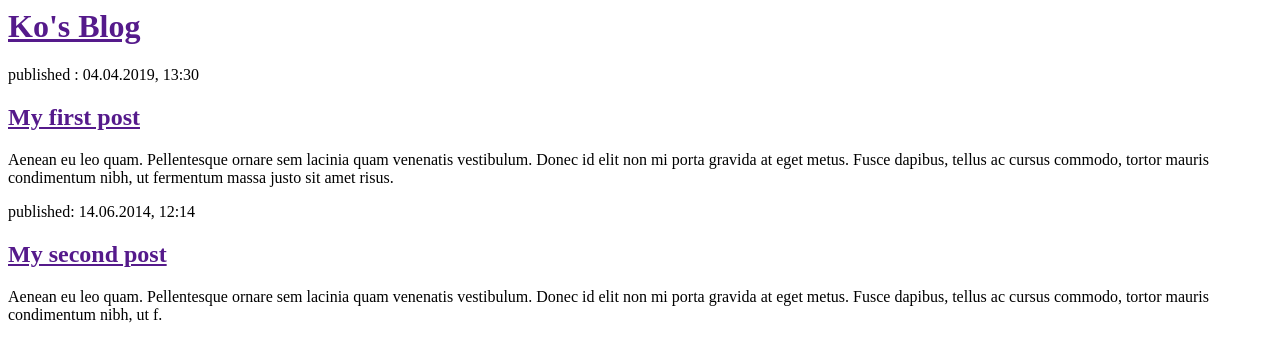
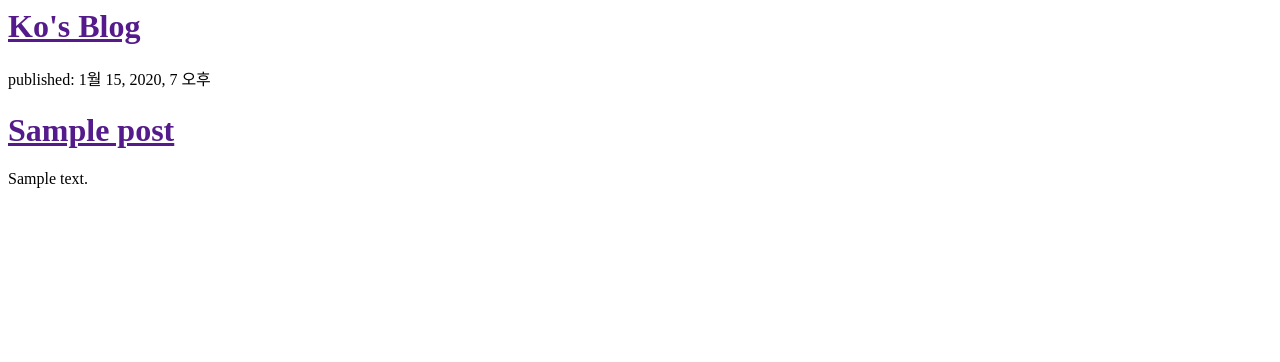
Before and after one commit to rhgkswns21/my_first_blog, a Django app: template blog/templates/blog/post_list.html in a window 1280 px wide. Shown: the top 362 px of the page. Run offline with Django 3.2, Linux system fonts and the light colour scheme; the template is opened without the code that fills it: values that come from a table or form of the project are taken from there, others are empty; tables that the repository leaves empty hold one stand-in row (values such as "Sample post").

Commit message:
Modified templates to display posts from database.

```diff
--- a/blog/templates/blog/post_list.html
+++ b/blog/templates/blog/post_list.html
@@ -6,7 +6,16 @@
 		<div>
 			<h1><a href="">Ko's Blog</a></h1>
 		</div>
-		<div>
+
+		{% for post in posts %}
+    			<div>
+        			<p>published: {{ post.published_date }}</p>
+        			<h1><a href="">{{ post.title }}</a></h1>
+        			<p>{{ post.text|linebreaksbr }}</p>
+    			</div>
+		{% endfor %}
+
+		<!--div>
 			<p>published : 04.04.2019, 13:30</p>
 			<h2><a href="">My first  post</a></h2>
 			<p>Aenean eu leo quam. Pellentesque ornare sem lacinia quam venenatis vestibulum. Donec id elit non mi porta gravida at eget metus. Fusce dapibus, tellus ac cursus commodo, tortor mauris condimentum nibh, ut fermentum massa justo sit amet risus.</p>
@@ -15,6 +24,6 @@
 			<p>published: 14.06.2014, 12:14</p>
             		<h2><a href="">My second post</a></h2>
             		<p>Aenean eu leo quam. Pellentesque ornare sem lacinia quam venenatis vestibulum. Donec id elit non mi porta gravida at eget metus. Fusce dapibus, tellus ac cursus commodo, tortor mauris condimentum nibh, ut f.</p>
-        	</div>
+		</div-->
 	</body>
 </html>
--- a/blog/views.py
+++ b/blog/views.py
@@ -1,4 +1,7 @@
 from django.shortcuts import render
+from django.utils import timezone
+from .models import Post
 
 def post_list(request):
-    return render(request, 'blog/post_list.html', {})
+    posts = Post.objects.filter(published_date__lte=timezone.now()).order_by('published_date')
+    return render(request, 'blog/post_list.html', {'posts': posts})
```
